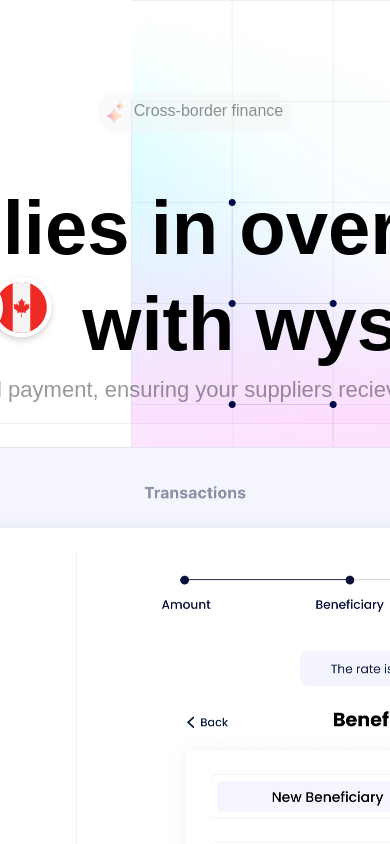
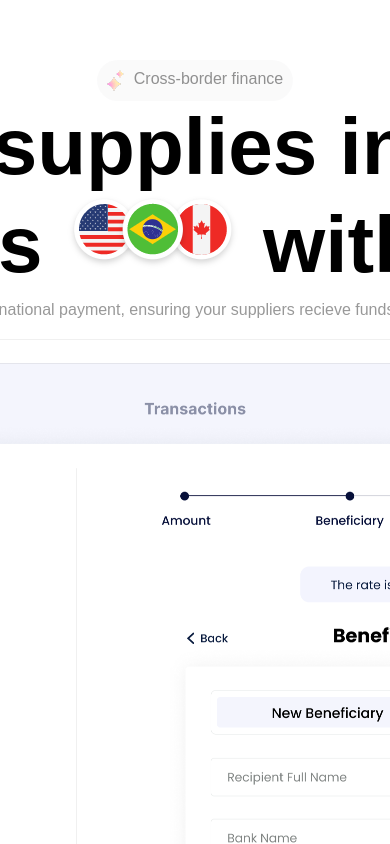
Before and after one commit to CenturionConfidence/Wyslac-dashboard, a Next.js app: page / in a window 390 px wide. Shown: the top 844 px of the page. Built offline with nearby package versions, Linux system fonts and the light colour scheme; a web font is replaced by a local one.

Commit message:
Added Responsiveness for small laptop screens

```diff
--- a/src/app/components/footer.jsx
+++ b/src/app/components/footer.jsx
@@ -6,7 +6,7 @@ import styles from "../page.module.css";
 function Footer () {
   return (
     <footer className={styles.footer}>
-      <div className={styles.container}>
+      <div className={styles.footercontainer}>
             <div className={styles.footerContainerText}>Let&apos;s work together</div>
             <div className={styles.info}>
               <div>
@@ -22,6 +22,7 @@ function Footer () {
                 <a href="#">Instagram</a>
               </div>
             </div>
+      </div>
       <div className={styles.logoSection}>
           <Image src={footerLogo} alt="Wyslac Logo" className={styles.logo} />
           <div className={styles.logop}>
@@ -29,7 +30,6 @@ function Footer () {
             <div className={styles.logoSectionp}>Designed by Obinna Onyemeh</div>
           </div>
         </div>
-      </div>
     </footer>
   );
 };
--- a/src/app/globals.css
+++ b/src/app/globals.css
@@ -8,19 +8,17 @@
 
 
 
-  html, body {
+  * {
     margin: 0;
 
   }
 
   body {
-    background: url('./assets/background-color.png')
-      no-repeat;
     font-family: 'MyCustomFont';
     display: flex;
     justify-content: center;
     align-items: center;
-    min-height: 100vh; /* Full viewport height */
+    /* min-height: 100vh;  */
     margin: 0;
     padding: 0;
     box-sizing: border-box;
--- a/src/app/page.module.css
+++ b/src/app/page.module.css
@@ -4,9 +4,13 @@
   text-align: left;
   display: flex;
   flex-direction: column;
-  justify-content: center;
-  word-wrap: break-word;  /* For long text */
+  justify-content: center;  /* For long text */
   overflow-x: hidden;
+}
+@media (max-width: 1024px) {
+  .page {
+    max-width: 1024;
+  }
 }
 
 /* Navigation for website bigger screen */
@@ -48,13 +52,14 @@
 }
 
 .heroHeader {
-  font-size: 76px;
+  font-size: 5em;
   text-align: center;
   margin-bottom: 10px;
 }
 .wyslacp {
   margin: 0;
-  font-size: 22px;
+  font-size: 2;
+  text-align: center;
   opacity: 40%;
 }
 .image1 {
@@ -831,51 +836,25 @@
 }
 
 /* Wyslac Footer */
-
 .footer {
   display: flex;
   flex-direction: column;
-  padding: 50px 0;
-  text-align: center;
+  padding: 100px 0;
 }
-.footerHead {
-  display: flex;
-  flex-direction: column;
-}
-
-.footercontainer {
-  display: flex;
-  flex-direction: column;
-  max-width: 1200px;
-  margin: 0 auto;
-  padding: 0 20px;
-}
-
 .footerContainerText {
   top: 8545px;
   left: 99px;
   width: 562px;
   height: 77px;
+  /* UI Properties */
   color: var(--unnamed-color-000a4a);
   text-align: left;
   font: normal normal medium 60px/68px TT Firs Text Trial;
   letter-spacing: 0px;
-  font-size: 60px;
+  font-size: 3em;
   color: #000A4A;
   opacity: 1;
 }
-
-.info {
-  display: flex;
-  justify-content: space-between;
-  align-items: center;
-  margin-bottom: 40px;
-}
-
-.info div {
-  text-align: left;
-}
-
 .footerContainerp {
   top: 8650px;
   left: 100px;
@@ -884,9 +863,15 @@
   color: var(--unnamed-color-000a4a);
   text-align: left;
   font: normal normal normal 21px/32px LT Superior;
+  font-size: 1.5em;
   letter-spacing: 0px;
   color: #000A4A;
   opacity: 1;
+}
+.info {
+  display: flex;
+  justify-content: space-between;
+  max-width: 1024px;
 }
 
 .socialLinks {
@@ -920,7 +905,9 @@
   margin-top: 30px;
 }
 .logo {
-  height: fit-content;
+  display: flex;
+  justify-content: flex-start;
+  padding-top: 50px;
 }
 .logop {
   display: flex;
```
Lines whose indentation alone changed are shown as unchanged.
